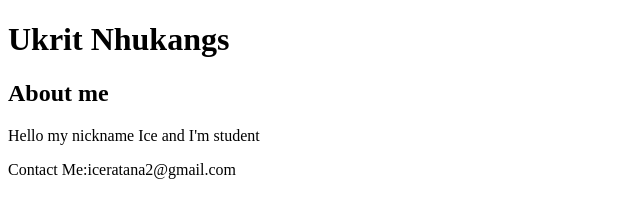
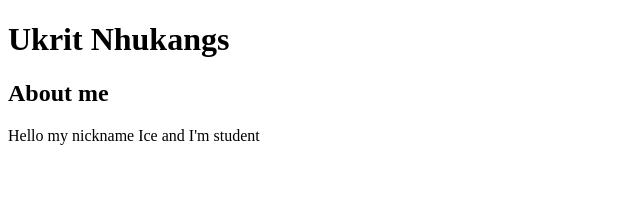
Before and after one commit to AsticeX/ukrit-profile-project, a plain HTML site: page index.html in a window 1280 px wide. Shown: the whole page, without its empty margins (0-640 px from the left). Drawn offline with Linux system fonts and the light colour scheme.

Commit message:
Revert "add footer"
This reverts commit 00ee2e3e086420435d49bd309631b1145f84c575.

```diff
--- a/index.html
+++ b/index.html
@@ -10,6 +10,5 @@
     <h1>Ukrit Nhukangs</h1>
     <h2>About me</h2>
     <p>Hello my nickname Ice and I'm student</p>
-    <footer>Contact Me:iceratana2@gmail.com</footer>
 </body>
 </html>
```
